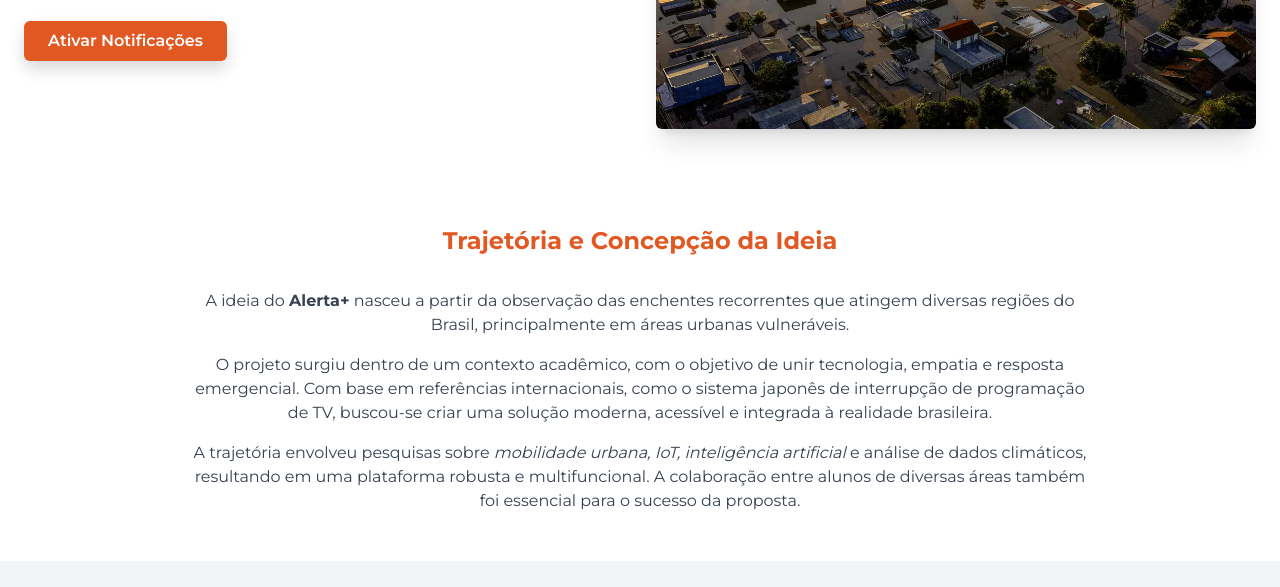
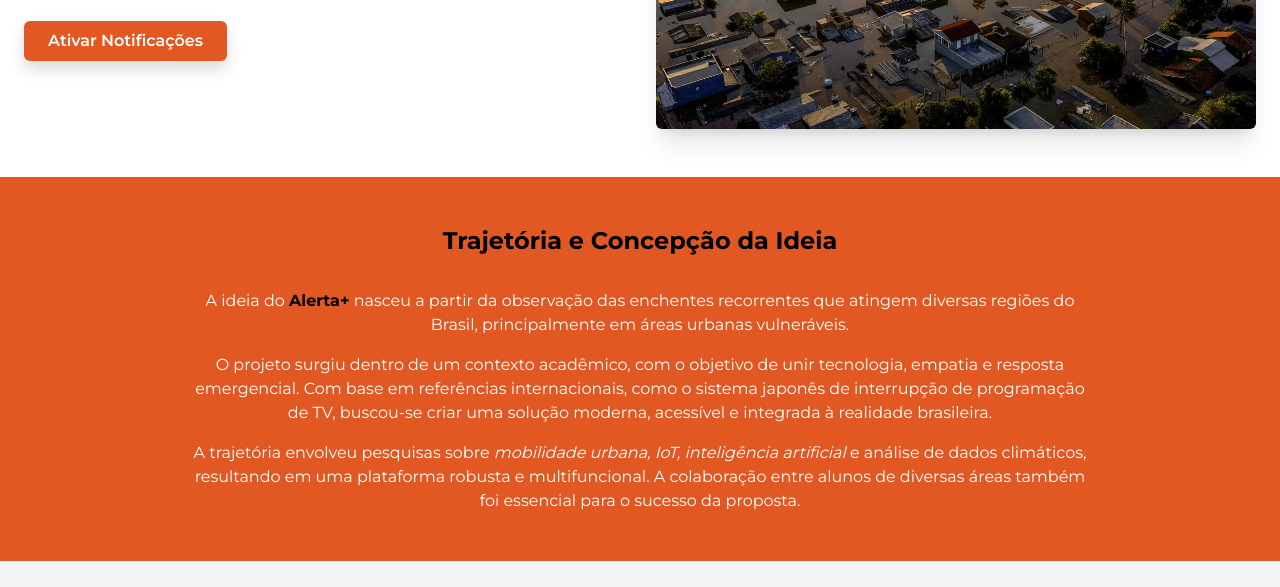
Before and after one commit to LiviaPereira/GlobalSolutionEnchentes, a plain HTML site: page Projeto GS/index.html in a window 1280 px wide. Shown: the part 365-952 px from the top of the page. Drawn offline with nearby package versions, Linux system fonts and the light colour scheme; some packages are replaced by stand-ins of ours.

Commit message:
mudanca na secao trajetoria

```diff
--- a/Projeto GS/css/style.css
+++ b/Projeto GS/css/style.css
@@ -47,6 +47,10 @@
   animation: aparecer 0.7s ease-in-out forwards;
 }
 
+.alert-orange-bg {
+  background-color: #e25822;
+}
+
 .alert-orange {
   background-color: #e25822;
 }
--- a/Projeto GS/index.html
+++ b/Projeto GS/index.html
@@ -78,17 +78,17 @@
 
 
     <!-- TRAJETÓRIA E CONCEPÇÃO -->
-  <section id="trajetoria" class="bg-white py-12 montserrat">
+  <section id="trajetoria" class="alert-orange-bg py-12 montserrat">
     <div class="container mx-auto px-4 fade-up">
-      <h3 class="text-2xl alert-orange-text font-bold text-center mb-8">Trajetória e Concepção da Ideia</h3>
+      <h3 class="text-2xl text-black font-bold text-center mb-8">Trajetória e Concepção da Ideia</h3>
       <div class="max-w-4xl mx-auto text-center text-gray-700 space-y-4">
-        <p>
-          A ideia do <strong>Alerta+</strong> nasceu a partir da observação das enchentes recorrentes que atingem diversas regiões do Brasil, principalmente em áreas urbanas vulneráveis.
+        <p class="text-white">
+          A ideia do <strong class="text-black">Alerta+</strong> nasceu a partir da observação das enchentes recorrentes que atingem diversas regiões do Brasil, principalmente em áreas urbanas vulneráveis.
         </p>
-        <p>
+        <p class="text-white">
           O projeto surgiu dentro de um contexto acadêmico, com o objetivo de unir tecnologia, empatia e resposta emergencial. Com base em referências internacionais, como o sistema japonês de interrupção de programação de TV, buscou-se criar uma solução moderna, acessível e integrada à realidade brasileira.
         </p>
-        <p>
+        <p class="text-white">
           A trajetória envolveu pesquisas sobre <em>mobilidade urbana, IoT, inteligência artificial</em> e análise de dados climáticos, resultando em uma plataforma robusta e multifuncional. A colaboração entre alunos de diversas áreas também foi essencial para o sucesso da proposta.
         </p>
       </div>
```
